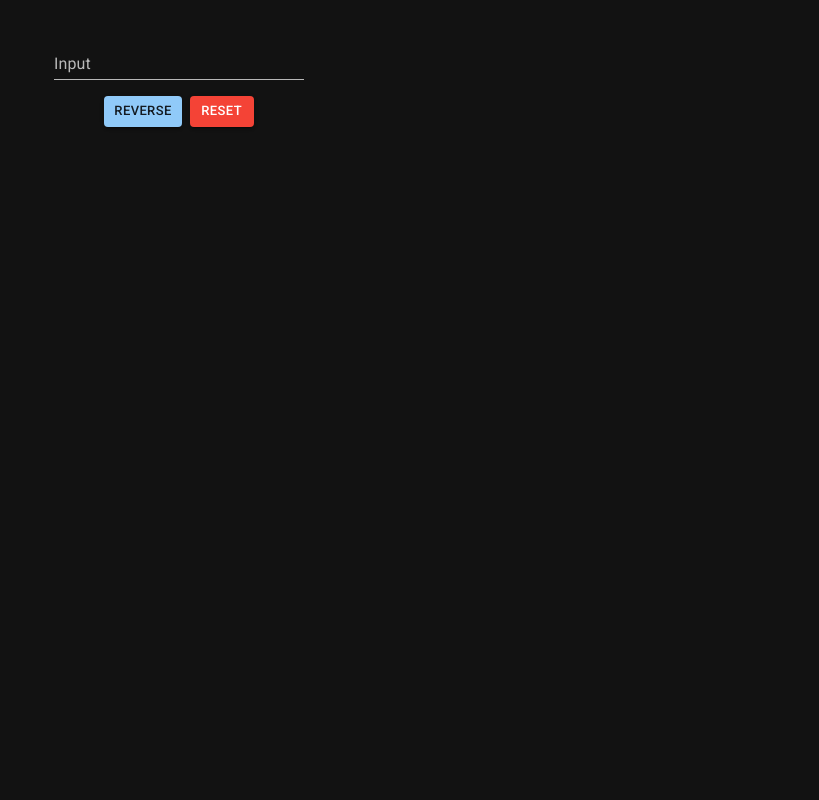
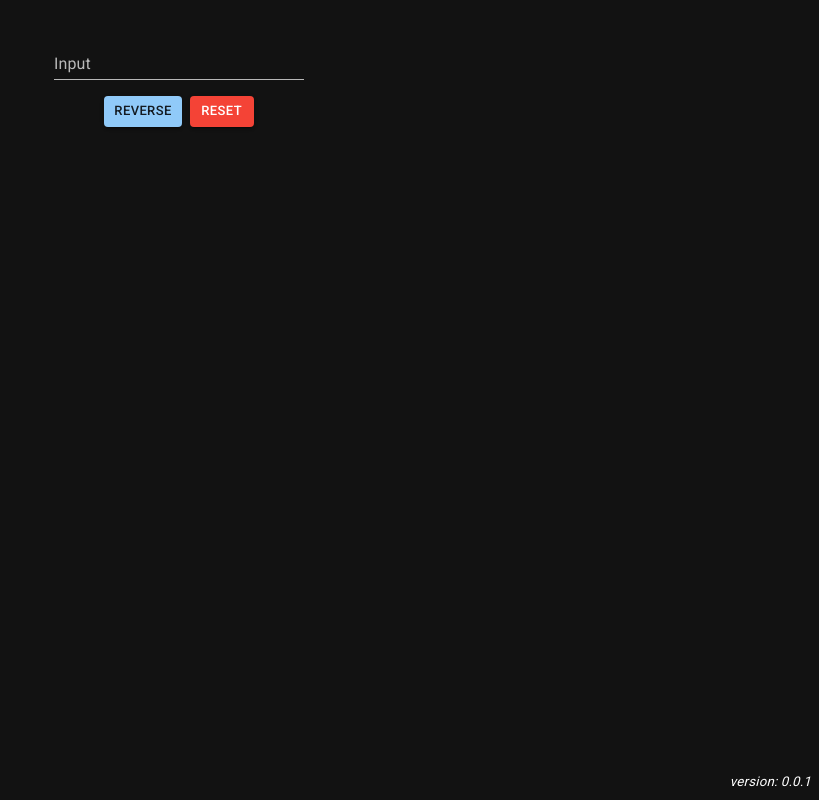
Before and after one commit to taylorjg/render-test-app, a React (Create React App) app: page / in a window 1280 px wide. Shown: the whole page, without its empty margins (461-1280 px from the left). Built offline with nearby package versions, Linux system fonts and the light colour scheme.

Commit message:
Add version info

```diff
--- a/package.json
+++ b/package.json
@@ -1,6 +1,6 @@
 {
   "name": "render-test-app",
-  "version": "0.1.0",
+  "version": "0.0.1",
   "private": true,
   "dependencies": {
     "@emotion/react": "^11.10.0",
--- a/src/App.js
+++ b/src/App.js
@@ -1,5 +1,6 @@
 import { createTheme, Container, CssBaseline, ThemeProvider } from "@mui/material"
 import { Main } from "./Main"
+import { Version } from "./Verson"
 
 const darkTheme = createTheme({
   palette: {
@@ -13,6 +14,7 @@ const App = () => {
       <CssBaseline />
       <Container sx={{ mt: '2rem' }}>
         <Main />
+        <Version />
       </Container>
     </ThemeProvider>)
 }
--- /dev/null
+++ b/src/Verson.js
@@ -0,0 +1,8 @@
+import packageJson from "../package.json"
+import { StyledVersion } from "./Verson.styles"
+
+export const Version = () => {
+  return (
+    <StyledVersion>version: {packageJson.version}</StyledVersion>
+  )
+}
--- /dev/null
+++ b/src/Verson.styles.js
@@ -0,0 +1,9 @@
+import styled from "@emotion/styled"
+
+export const StyledVersion = styled.span`
+  font-style: italic;
+  font-size: smaller;
+  position: absolute;
+  bottom: .5rem;
+  right: .5rem;
+`
```
